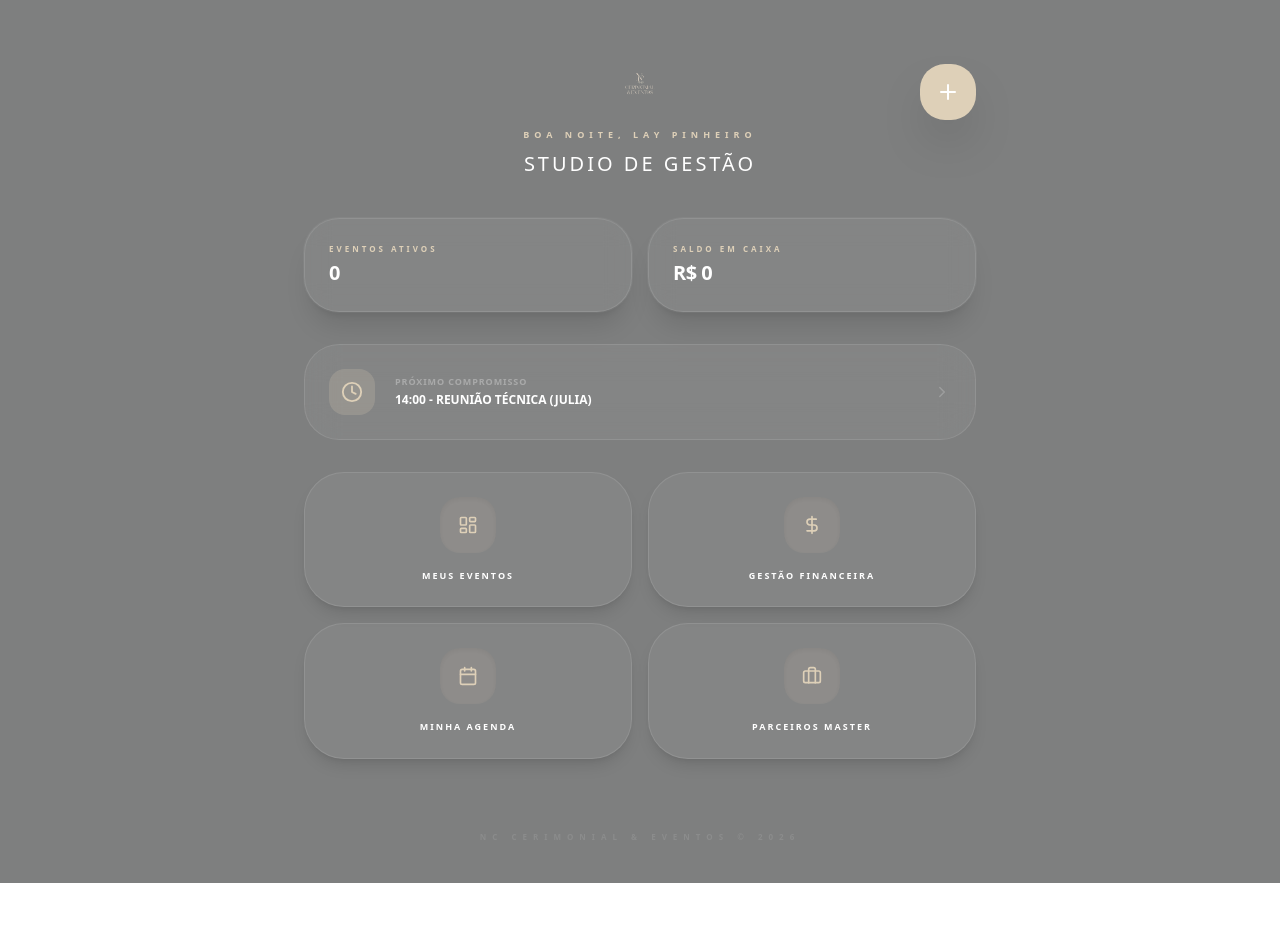
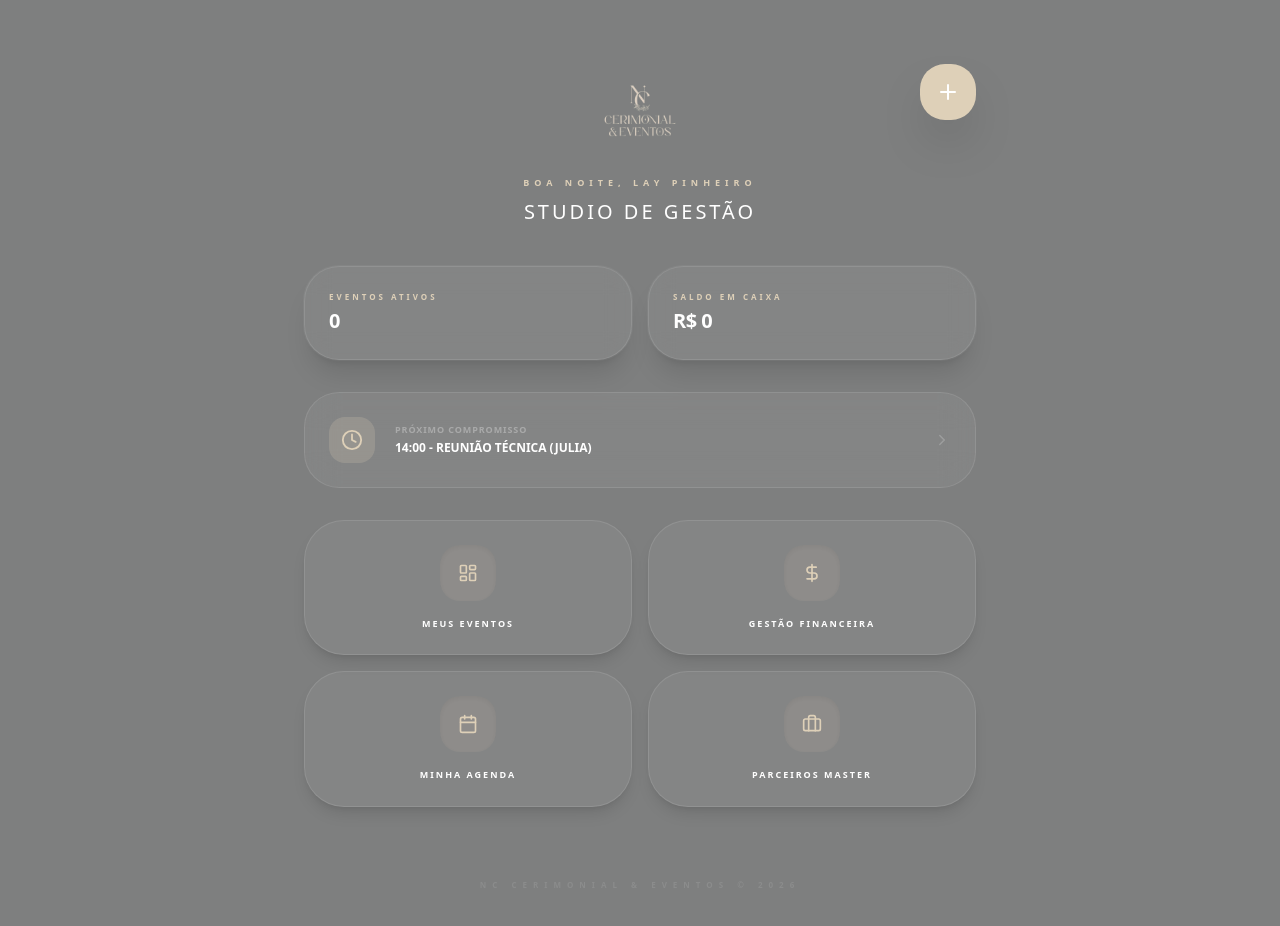
Before and after one commit to layssa20pinheiro-oss/app-checklist-v2, a Next.js app: page / in a window 1280 px wide. Shown: the top 926 px of the page. Before the commit the page ends 883 px from the top, so only its background shows below. Built offline with nearby package versions, Linux system fonts and the light colour scheme; no server answers; the database is empty.

Commit message:
Update index.js

```diff
--- a/pages/index.js
+++ b/pages/index.js
@@ -50,7 +50,9 @@ export default function HomeAdmin() {
 
       {/* HEADER LOGO E SAUDAÇÃO */}
       <div className="pt-16 pb-10 max-w-2xl mx-auto text-center relative">
-        <img src="/logo_nc_transparente.png" alt="NC" className="h-10 mx-auto mb-6 object-contain opacity-80" />
+        {/* LOGO AMPLIADA (de h-10 para h-24) */}
+        <img src="/logo_nc_transparente.png" alt="NC" className="h-24 mx-auto mb-4 object-contain opacity-90" />
+
         <p className="text-[#ded0b8] text-[9px] uppercase font-bold tracking-[5px] mb-2">{saudacao}, Lay Pinheiro</p>
         <h1 className="text-white text-xl font-light uppercase tracking-[3px]">Studio de Gestão</h1>
 
```
